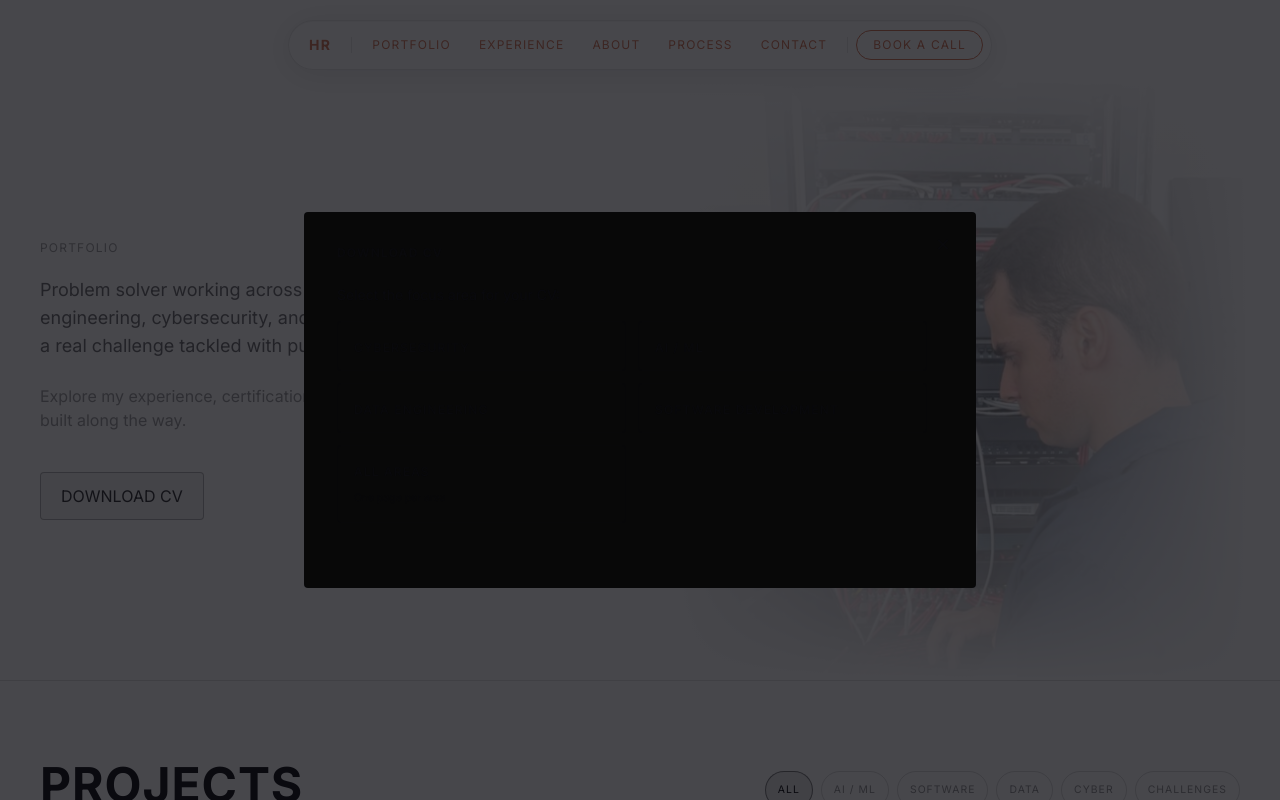
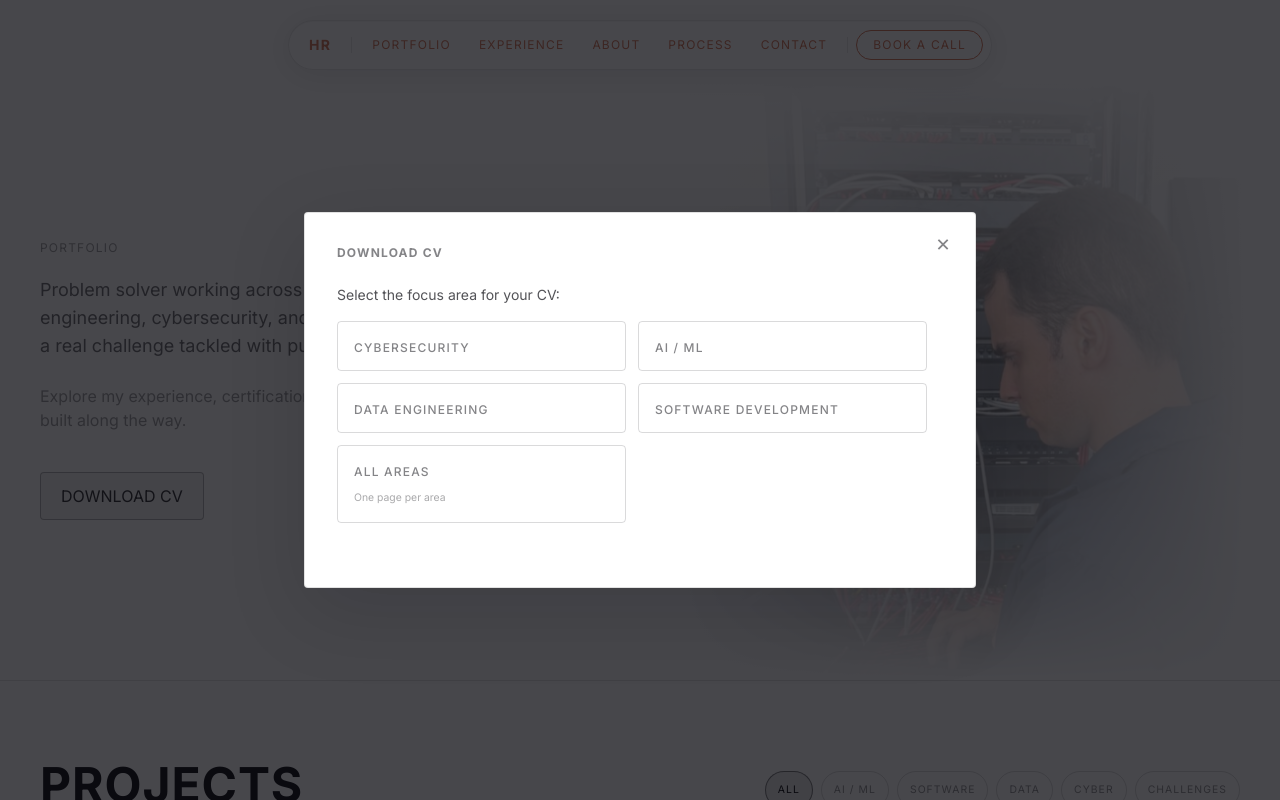
Before and after one commit to chutzpah-os/hr-portal, a Next.js app in the folder frontend/: page /portfolio in a window 1280 px wide. Both pictures are taken after a click on the button "DOWNLOAD CV". Shown: the top 800 px of the page. Built offline with nearby package versions, Linux system fonts and the light colour scheme; a web font is replaced by a local one.

Commit message:
fix(modal): white background for light theme

```diff
--- a/frontend/src/components/ui/Modal.tsx
+++ b/frontend/src/components/ui/Modal.tsx
@@ -34,10 +34,10 @@ export default function Modal({ isOpen, onClose, children }: ModalProps) {
       onClick={onClose}
     >
       <div
-        className="relative max-w-2xl w-full max-h-[90vh] overflow-y-auto rounded"
+        className="relative max-w-2xl w-full max-h-[90vh] overflow-y-auto rounded bg-white"
         style={{
-          backgroundColor: 'rgb(8, 8, 8)',
-          border: '1px solid var(--white-25)',
+          border: '1px solid rgba(10,10,15,0.12)',
+          boxShadow: '0 24px 80px rgba(10,10,15,0.14)',
         }}
         onClick={(e) => e.stopPropagation()}
       >
```
